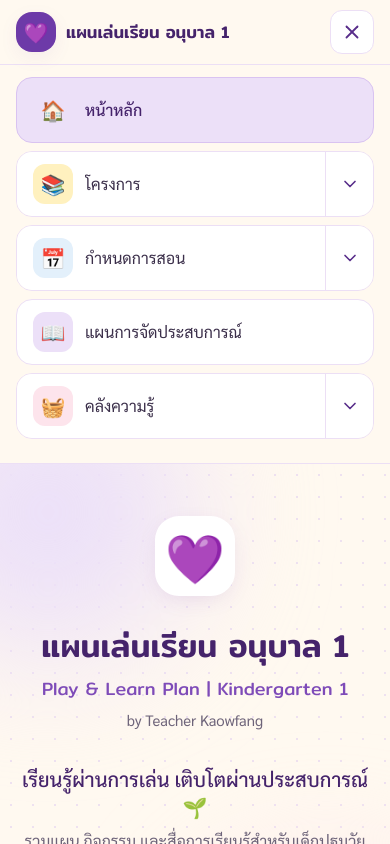
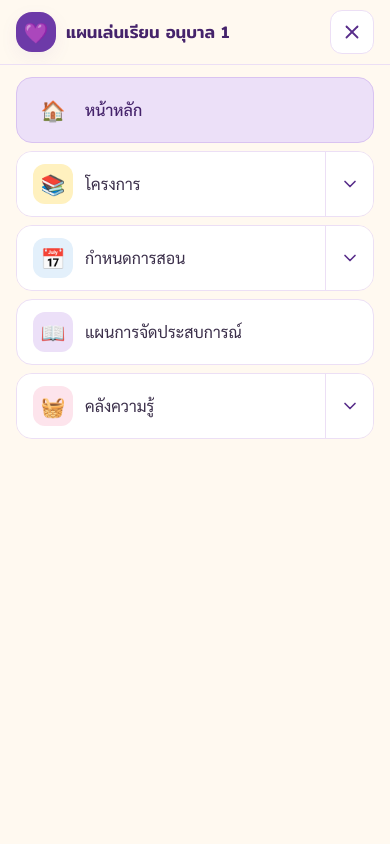
Before and after one commit to wachi9142-cpu/plan-play-learn-fang-front, a Next.js app: page / in a window 390 px wide. Both pictures are taken after a click on the button "เปิดเมนู". Shown: the top 844 px of the page. Built offline with nearby package versions, Linux system fonts and the light colour scheme.

Commit message:
feat: update Header component structure for improved mobile menu accessibility

```diff
--- a/src/components/layout/Header.tsx
+++ b/src/components/layout/Header.tsx
@@ -26,6 +26,7 @@ export function Header() {
     (item.children?.some((c) => pathname === c.href || pathname.startsWith(c.href + "/")) ?? false);
 
   return (
+    <>
     <header className="sticky top-0 z-40 border-b border-line bg-cream/90 backdrop-blur">
       <div className="container-page flex h-16 items-center justify-between gap-3">
         <Link href="/" className="flex min-w-0 items-center gap-2.5 tap" aria-label="กลับหน้าแรก">
@@ -70,14 +71,16 @@ export function Header() {
           {open ? <X size={22} /> : <Menu size={22} />}
         </button>
       </div>
+    </header>
 
-      {/* Mobile / tablet */}
+      {/* Mobile / tablet — อยู่นอก header เพราะ backdrop-blur ทำให้ fixed อ้างอิงกับ header */}
       <div
         id="mobile-menu"
         className={cn(
-          "lg:hidden overflow-hidden border-t border-line bg-cream transition-[max-height] duration-300 ease-out",
-          open ? "max-h-[calc(100dvh-4rem)] overflow-y-auto" : "max-h-0 border-t-0",
+          "fixed inset-x-0 top-16 bottom-0 z-40 overflow-y-auto border-t border-line bg-cream transition-opacity duration-200 lg:hidden",
+          open ? "opacity-100" : "pointer-events-none opacity-0",
         )}
+        aria-hidden={!open}
       >
         <nav className="container-page grid gap-2 py-3 pb-6" aria-label="เมนูมือถือ">
           <MobileLink href="/" emoji="🏠" label="หน้าหลัก" active={pathname === "/"} tint="bg-purple-100" />
@@ -86,7 +89,7 @@ export function Header() {
           ))}
         </nav>
       </div>
-    </header>
+    </>
   );
 }
 
```
